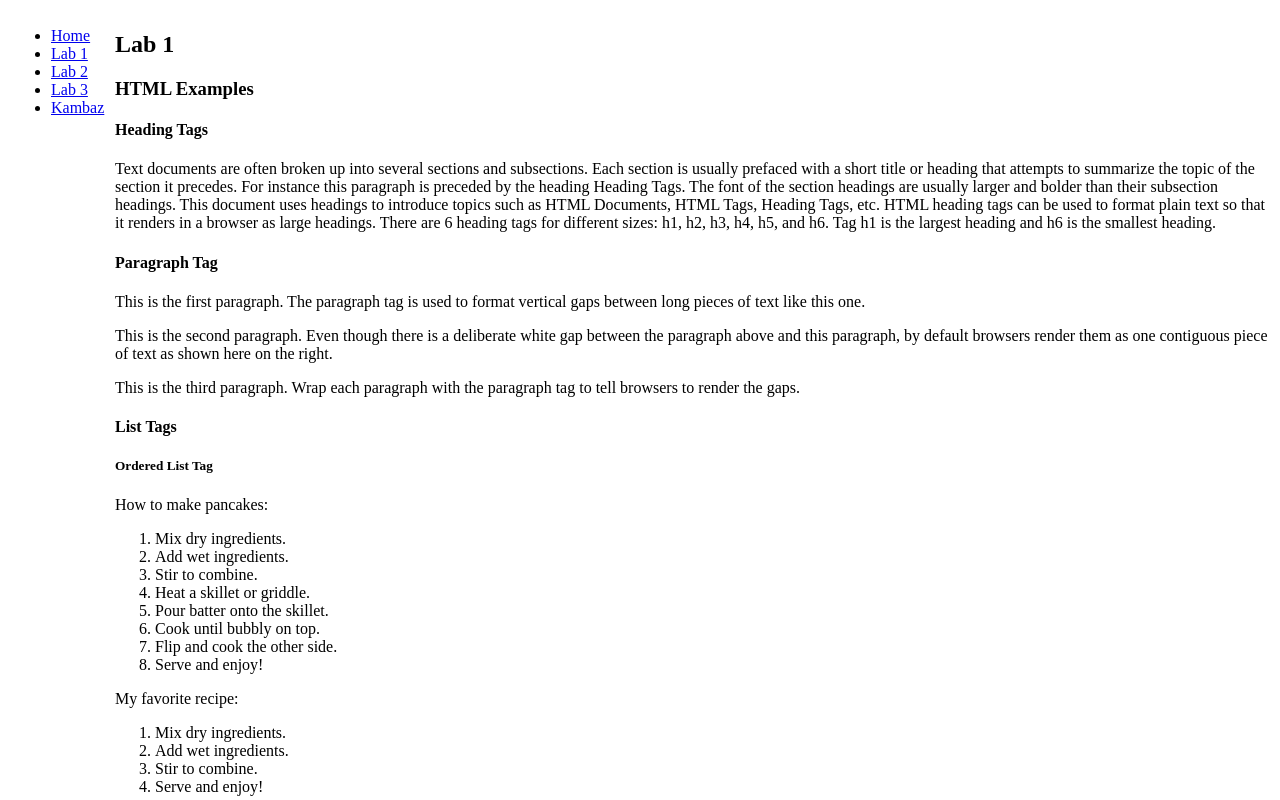
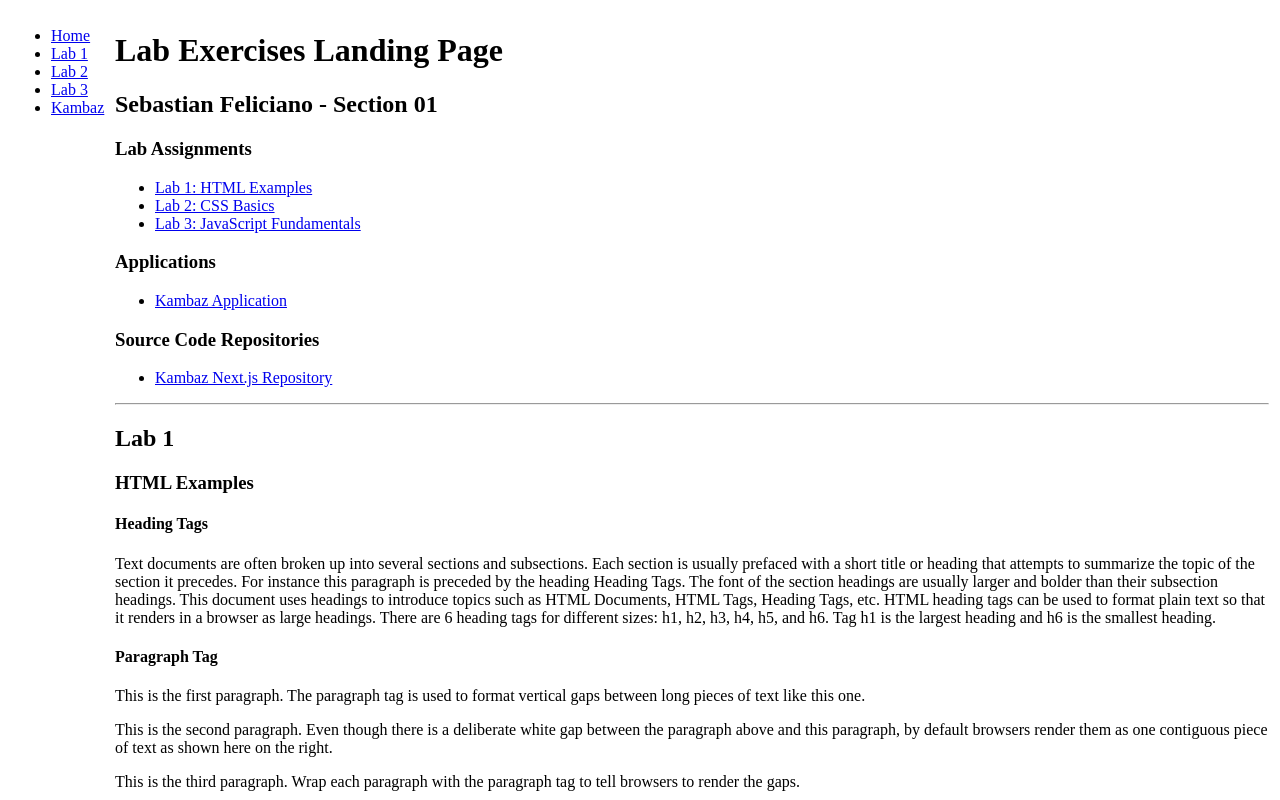
Before and after one commit to sebastianfeliciano/kambaz-next-js, a Next.js app: page /Labs/Lab1 in a window 1280 px wide. Shown: the top 800 px of the page. Built offline with nearby package versions, Linux system fonts and the light colour scheme.

Commit message:
Adding navigation flows for labs and kambaz application

```diff
--- a/app/(Kambaz)/Account/Signin/page.tsx
+++ b/app/(Kambaz)/Account/Signin/page.tsx
@@ -6,6 +6,7 @@ export default function Signin() {
      <input placeholder="username" className="wd-username" /> <br />
      <input placeholder="password" type="password" className="wd-password" /> <br />
      <Link href="/Dashboard" id="wd-signin-btn"> Sign in </Link> <br />
-     <Link href="Signup" id="wd-signup-link"> Sign up </Link>
+     <Link href="Signup" id="wd-signup-link"> Sign up </Link> <br />
+     <Link href="/Labs/Lab1" id="wd-lab-exercises-link"> Link to the lab exercises </Link>
    </div>
 );}
--- a/app/Labs/Lab1/page.tsx
+++ b/app/Labs/Lab1/page.tsx
@@ -1,7 +1,51 @@
 "use client";
+import Link from "next/link";
+
 export default function Lab1() {
     return (
       <div id="wd-lab1">
+        <h1>Lab Exercises Landing Page</h1>
+        <h2>Sebastian Feliciano - Section 01</h2>
+
+        <h3>Lab Assignments</h3>
+        <ul>
+          <li>
+            <Link href="/Labs/Lab1" id="wd-lab1-link">
+              Lab 1: HTML Examples
+            </Link>
+          </li>
+          <li>
+            <Link href="/Labs/Lab2" id="wd-lab2-link">
+              Lab 2: CSS Basics
+            </Link>
+          </li>
+          <li>
+            <Link href="/Labs/Lab3" id="wd-lab3-link">
+              Lab 3: JavaScript Fundamentals
+            </Link>
+          </li>
+        </ul>
+
+        <h3>Applications</h3>
+        <ul>
+          <li>
+            <Link href="/" id="wd-kambaz-link">
+              Kambaz Application
+            </Link>
+          </li>
+        </ul>
+
+        <h3>Source Code Repositories</h3>
+        <ul>
+          <li>
+            <a href="https://github.com/sebastianfeliciano/kambaz-next-js" id="wd-github-repo" target="_blank">
+              Kambaz Next.js Repository
+            </a>
+          </li>
+        </ul>
+
+        <hr />
+
         <h2>Lab 1</h2>
         <h3>HTML Examples</h3>
         <div id="wd-h-tag">
```
